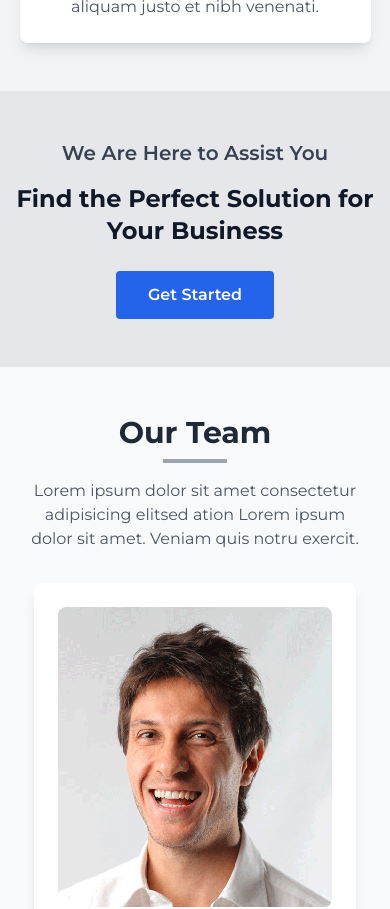
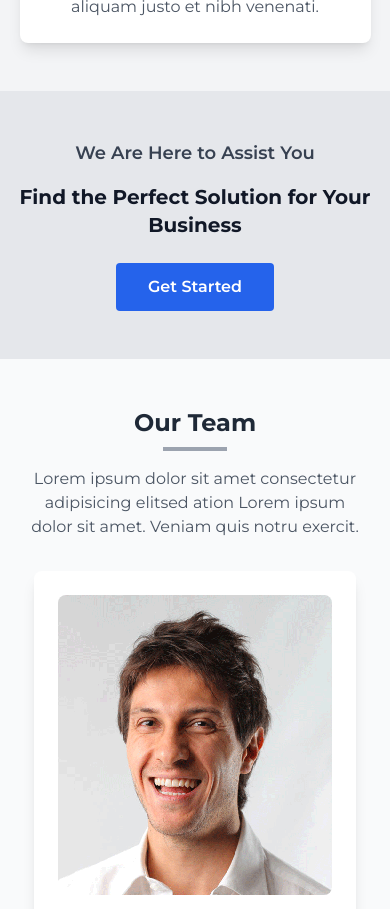
Before and after one commit to favourAyomikun/Tech-Company-Website, a Next.js app: page /landing-page in a window 390 px wide. Shown: the part 3660-4569 px from the top of the page. Built offline with nearby package versions, Linux system fonts and the light colour scheme.

Commit message:
working on the responsiveness

```diff
--- a/app/components/Contact.jsx
+++ b/app/components/Contact.jsx
@@ -6,7 +6,7 @@ const ContactSection = () => {
     <section id="contact" className="py-16 bg-gray-100">
       <div className="container mx-auto px-4">
         <div className="text-center mb-12">
-          <h2 className="text-3xl font-bold">Get in Touch</h2>
+          <h2 className="text-2xl md:text-3xl font-bold">Get in Touch</h2>
           <div className="mt-2 w-16 h-1 bg-blue-600 mx-auto"></div>
         </div>
 
--- a/app/components/GetStarted.jsx
+++ b/app/components/GetStarted.jsx
@@ -6,10 +6,10 @@ const GetStartedSection = () => {
       <section className="py-12 bg-gray-200">
         <div className="container mx-auto">
           <div className="text-center">
-            <h4 className="text-xl md:text-2xl font-semibold text-gray-700">
+            <h4 className="text-lg sm:text-xl md:text-2xl font-semibold text-gray-700">
               We Are Here to Assist You
             </h4>
-            <h2 className="text-2xl md:text-4xl font-bold text-gray-900 mt-4">
+            <h2 className="text-xl sm:text-2xl md:text-4xl font-bold text-gray-900 mt-4">
               Find the Perfect Solution for Your Business
             </h2>
             <Link
--- a/app/components/Pricing.jsx
+++ b/app/components/Pricing.jsx
@@ -49,7 +49,7 @@ const PricingSection = () => {
         <div>
           <div>
             <div className="text-center">
-              <h2 className="text-3xl font-bold">Our Pricing Plan</h2>
+              <h2 className="text-2xl md:text-3xl font-bold">Our Pricing Plan</h2>
               <span className="block my-2 mx-auto w-16 h-1 bg-gray-400"></span>
               <div className="text-gray-600">
                 <div>
--- a/app/components/Team.jsx
+++ b/app/components/Team.jsx
@@ -35,7 +35,7 @@ const TeamSection = () => {
     <section id="team" className="py-12 bg-gray-50">
       <div className="container mx-auto px-4">
         <div className="text-center mb-8">
-          <h2 className="text-3xl font-bold text-gray-800">Our Team</h2>
+          <h2 className="text-2xl md:text-3xl font-bold text-gray-800">Our Team</h2>
           <span className="block my-2 h-1 w-16 bg-gray-400 mx-auto"></span>
           <p className="text-gray-600 mt-4">
             Lorem ipsum dolor sit amet consectetur adipisicing elitsed ation
--- a/app/components/Works.jsx
+++ b/app/components/Works.jsx
@@ -47,7 +47,7 @@ const WorkSection = () => {
     <section id="work" className="bg-gray-100 py-16">
       <div className="container mx-auto px-4">
         <div className="text-center mb-12">
-          <h2 className="text-3xl font-bold">Our Awesome Work</h2>
+          <h2 className="text-2xl md:text-3xl font-bold">Our Awesome Work</h2>
           <span className="block my-2 h-1 w-16 bg-gray-400 mx-auto"></span>
           <p className="text-gray-600 mt-4">
             Lorem ipsum dolor sit amet consectetur adipisicing elitsed ation
```
